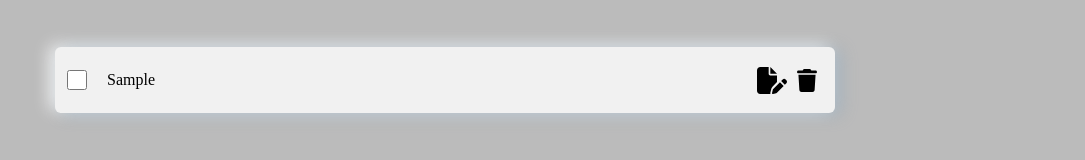
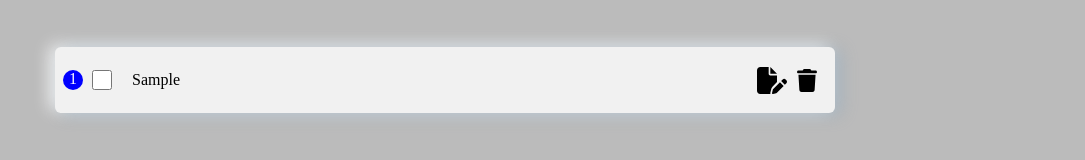
Before and after one commit to Mustafoyev/Todo_list, a React (Create React App) app: page / in a window 1280 px wide. Both pictures are taken after typing "Sample" into the empty fields and a click on the button "Send". Shown: the part 282-442 px from the top of the page, without its empty margins (195-1280 px from the left). Built offline with nearby package versions, Linux system fonts and the light colour scheme.

Commit message:
Add all changes

```diff
--- a/src/App.css
+++ b/src/App.css
@@ -69,14 +69,22 @@
 }
 
 .hero__item:hover {
-	background-color: #cd6de4;
-	box-shadow: rgba(#cd6de4, 0.48) 6px 2px 16px 0px,
-		rgba(#cd6de4, 0.8) -6px -2px 16px 0px;
+	background-color: rgb(92, 177, 234);
 }
 
 .hero__item-content {
 	display: flex;
 	align-items: center;
+}
+
+.item-number {
+	display: block;
+	margin-right: 5px;
+	width: 20px;
+	height: 20px;
+	background-color: blue;
+	color: #fff;
+	border-radius: 50%;
 }
 
 .hero__item-check {
--- a/src/App.js
+++ b/src/App.js
@@ -97,6 +97,7 @@ function App() {
 									{todos.map((item) => (
 										<li className='hero__item' key={item.id}>
 											<div className='hero__item-content'>
+												<span className='item-number'>{item.id}</span>
 												<input
 													className='hero__item-check'
 													type='checkbox'
```
